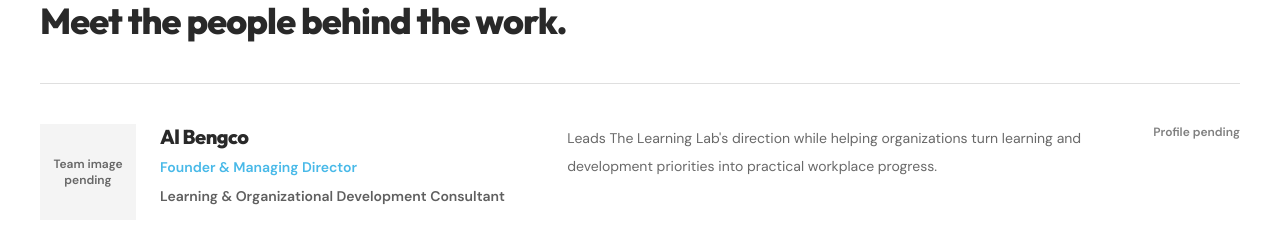
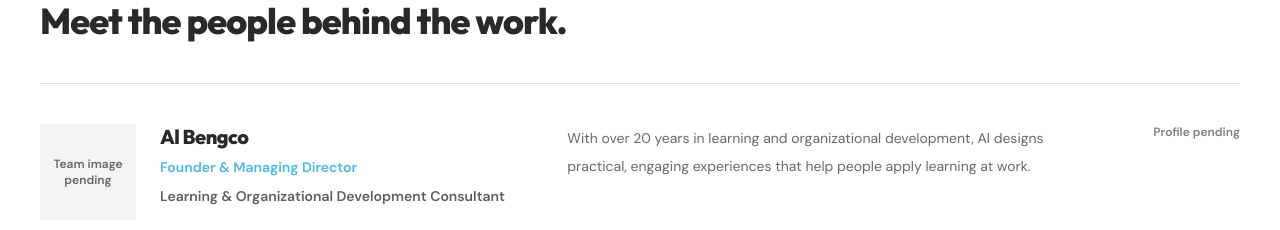
Before and after one commit to gabzy0423/The-Learning-Lab, a Next.js app: page /about/team in a window 1280 px wide. Shown: the part 1120-1350 px from the top of the page. Built offline with nearby package versions, Linux system fonts and the light colour scheme.

Commit message:
Shorten Al Bengco profile description

```diff
--- a/app/about/team/page.tsx
+++ b/app/about/team/page.tsx
@@ -152,7 +152,7 @@ export default function MeetTheTeamPage() {
               </div>
               <div className="min-w-0 text-sm leading-7 text-brand-charcoal/70">
                 {index === 0 ? (
-                  <p>Leads The Learning Lab&apos;s direction while helping organizations turn learning and development priorities into practical workplace progress.</p>
+                  <p>With over 20 years in learning and organizational development, Al designs practical, engaging experiences that help people apply learning at work.</p>
                 ) : index === 3 ? (
                   <p>Brings practical experience in technology, infrastructure, and project management to IT education and the development of future technology professionals.</p>
                 ) : null}
```
